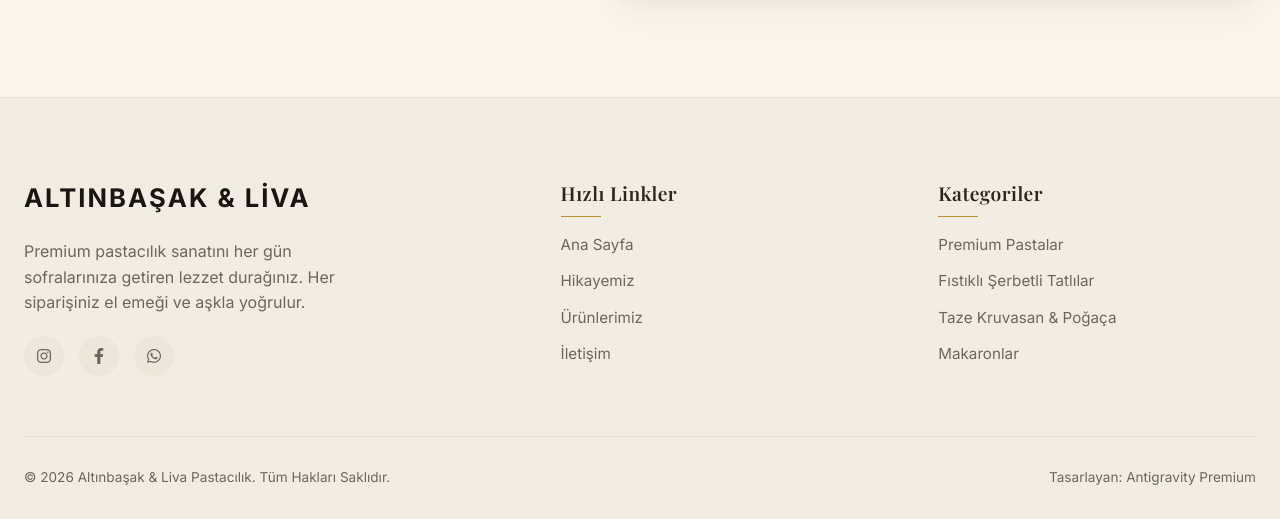
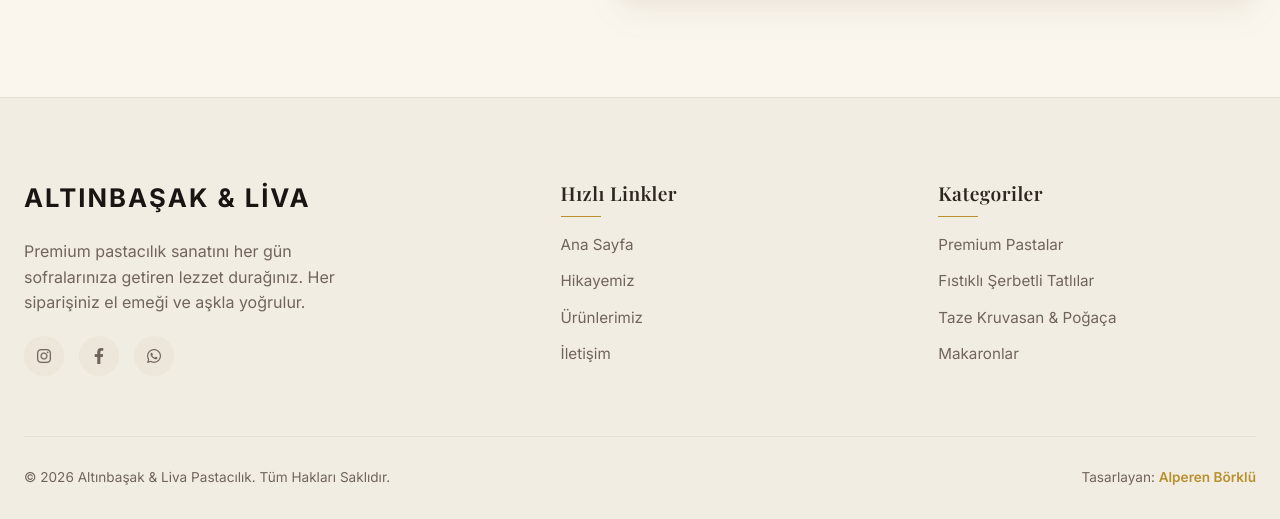
Before and after one commit to alperenborklu-cyber/pastane-rnek, a plain HTML site: page index.html in a window 1280 px wide. Shown: the part 3915-4434 px from the top of the page. Drawn offline with nearby package versions, Linux system fonts and the light colour scheme; a web font is replaced by a local one.

Commit message:
update designer attribution to Alperen Börklü

```diff
--- a/index.html
+++ b/index.html
@@ -218,7 +218,7 @@
 
         <div class="footer-bottom">
             <p>&copy; 2026 Altınbaşak & Liva Pastacılık. Tüm Hakları Saklıdır.</p>
-            <p>Tasarlayan: Antigravity Premium</p>
+            <p>Tasarlayan: <a href="https://alperenborklu.com" target="_blank" rel="noopener noreferrer" style="color: var(--color-gold); font-weight: 600;">Alperen Börklü</a></p>
         </div>
     </footer>
 
```
